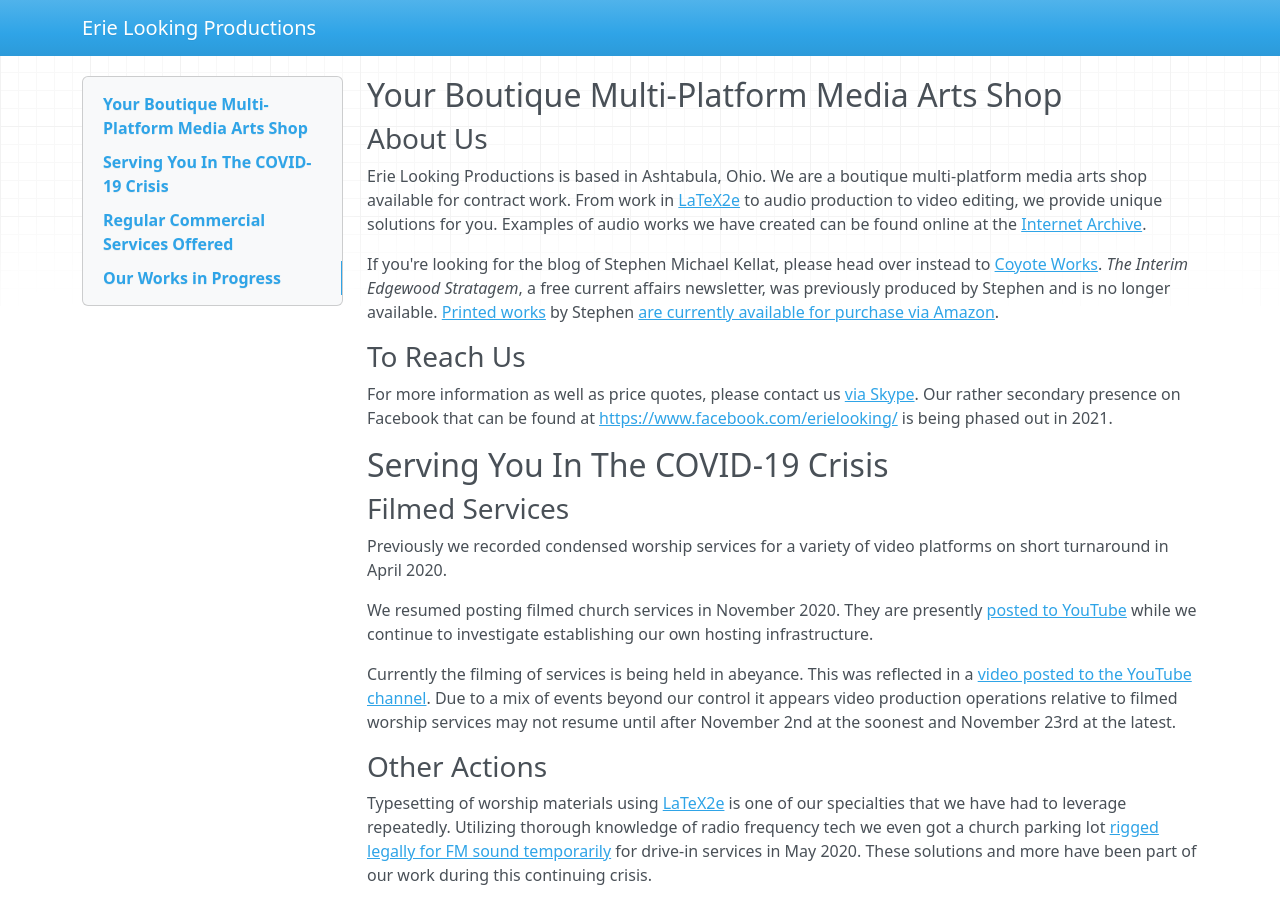
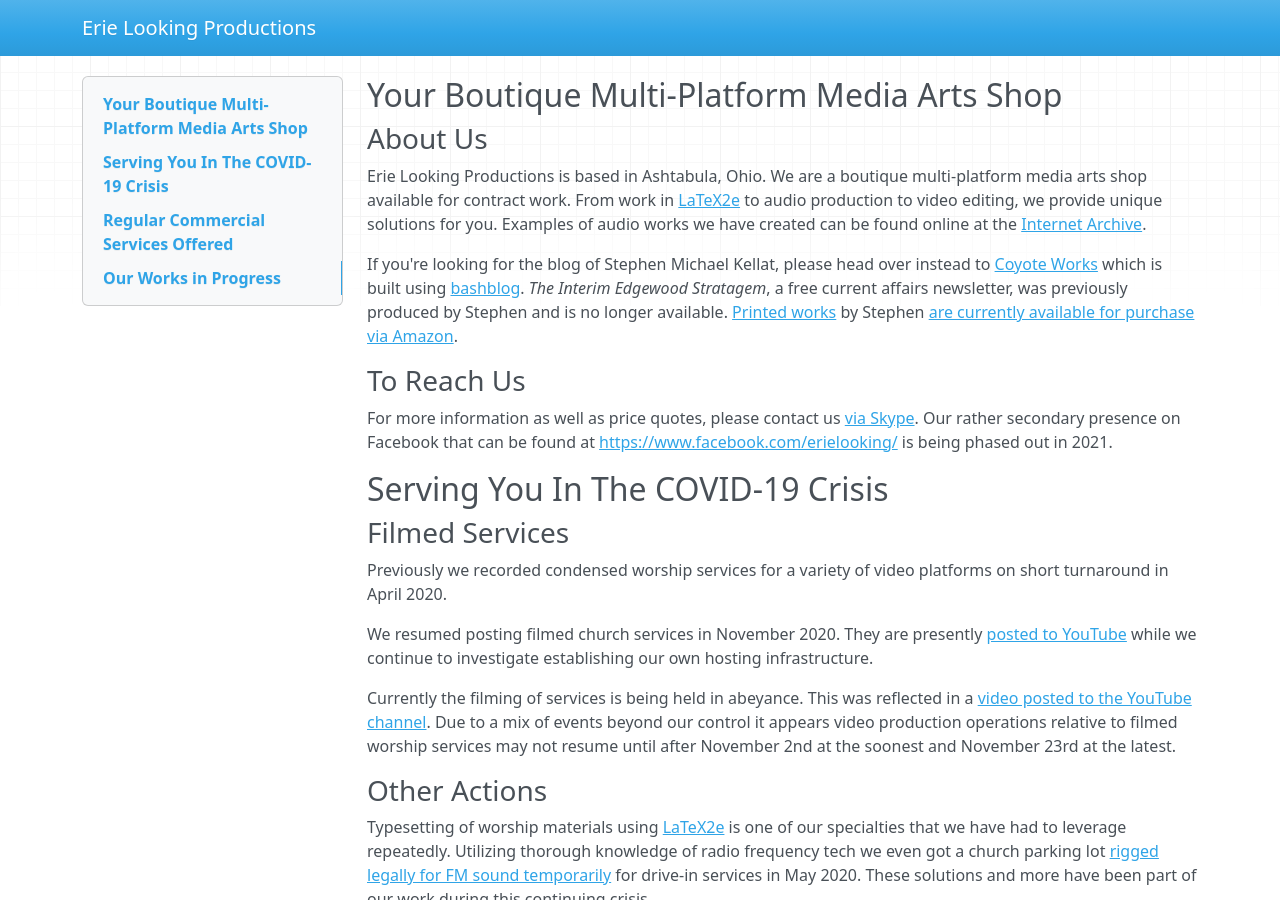
Before and after one commit to skellat/mkdocs-cms, an MkDocs documentation site: the page built from docs/index.md, in a window 1280 px wide and 900 px high. Built offline with MkDocs 1.6.1, drawn with Linux system fonts in a browser that asks for light colours; nearby versions of some CDN libraries.

Commit message:
Minor fix
Signed-off-by: Stephen Michael Kellat <skellat@ubuntu.com>

```diff
--- a/docs/index.md
+++ b/docs/index.md
@@ -2,9 +2,9 @@
 
 ### About Us
 
-Erie Looking Productions is based in Ashtabula, Ohio.  We are a boutique multi-platform media arts shop available for contract work.  From work in [LaTeX2e](https://www.latex-project.org/) to audio production to video editing, we provide unique solutions for you. Examples of audio works we have created can be found online at the [Internet Archive](https://archive.org/search.php?query=%22Erie%20Looking%20Productions%22&and[]=mediatype%3A%22audio%22).
+Erie Looking Productions is based in Ashtabula, Ohio.  We are a boutique multi-platform media arts shop available for contract work.  From work in [LaTeX2e](https://simple.wikipedia.org/wiki/LaTeX) to audio production to video editing, we provide unique solutions for you. Examples of audio works we have created can be found online at the [Internet Archive](https://archive.org/search.php?query=%22Erie%20Looking%20Productions%22&and[]=mediatype%3A%22audio%22).
 
-If you're looking for the blog of Stephen Michael Kellat, please head over instead to [Coyote Works](http://coyote.works/).  *The Interim Edgewood Stratagem*, a free current affairs newsletter, was previously produced by Stephen and is no longer available.  [Printed works](https://simple.wikipedia.org/wiki/Short_story) by Stephen [are currently available for purchase via Amazon](https://www.amazon.com/Stephen-Michael-Kellat/e/B085MR8Y8J).
+If you're looking for the blog of Stephen Michael Kellat, please head over instead to [Coyote Works](http://coyote.works/) which is built using [bashblog](https://github.com/cfenollosa/bashblog).  *The Interim Edgewood Stratagem*, a free current affairs newsletter, was previously produced by Stephen and is no longer available.  [Printed works](https://simple.wikipedia.org/wiki/Short_story) by Stephen [are currently available for purchase via Amazon](https://www.amazon.com/Stephen-Michael-Kellat/e/B085MR8Y8J).
 
 ### To Reach Us
 
```
